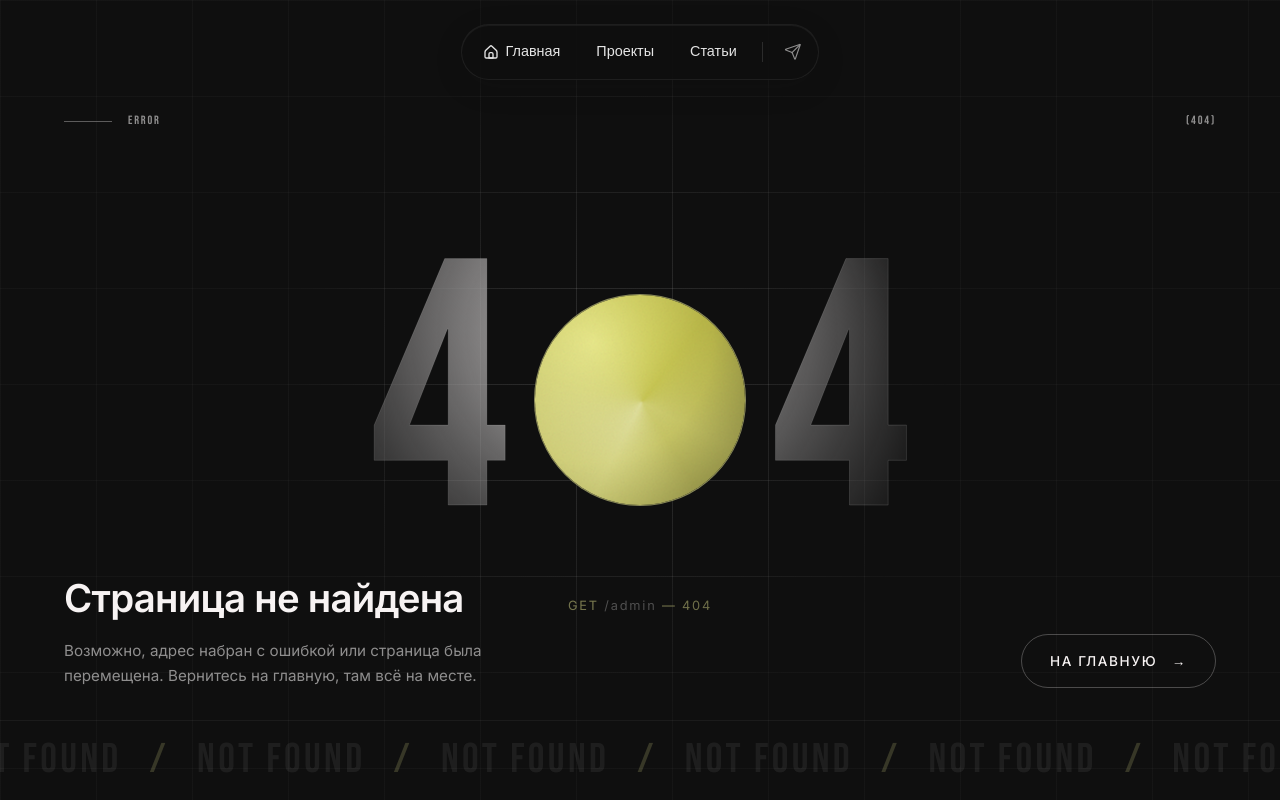
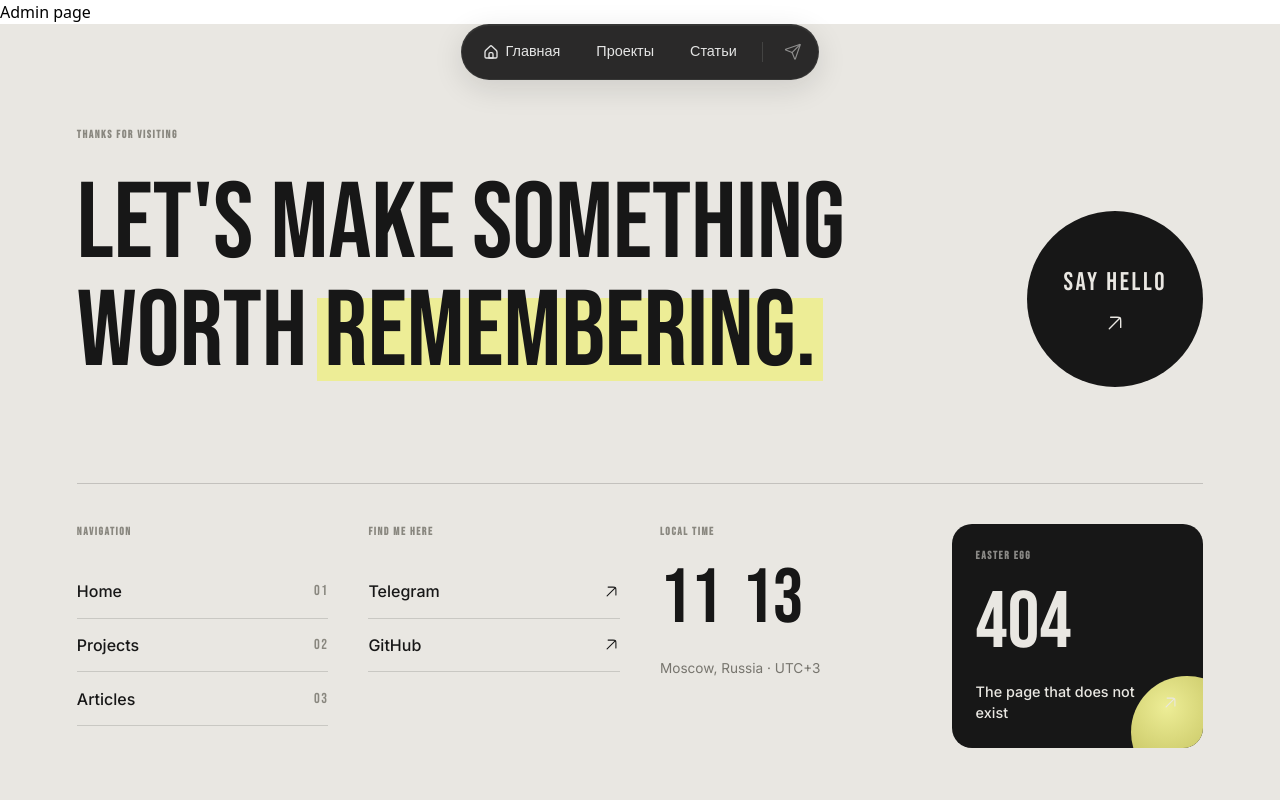
Before and after one commit to Maxim-Coder-arch/personal-website, a Next.js app in the folder frontend/: page /admin in a window 1280 px wide. Before the commit this address had no page. Shown: the top 800 px of the page. Built offline with nearby package versions, Linux system fonts and the light colour scheme; a web font is replaced by a local one.

Commit message:
feat: add admin page base layout

```diff
--- /dev/null
+++ b/frontend/src/(views)/admin-page/index.ts
@@ -0,0 +1 @@
+export { AdminPage } from "./ui/layer/admin-page";
--- /dev/null
+++ b/frontend/src/(views)/admin-page/ui/layer/admin-page.tsx
@@ -0,0 +1,5 @@
+export const AdminPage = () => {
+    return (
+        <h1>Admin page</h1>
+    )
+}
--- /dev/null
+++ b/frontend/src/app/(routes)/admin/page.tsx
@@ -0,0 +1,13 @@
+import type { Metadata } from "next";
+
+import { AdminPage } from "@/src/(views)/admin-page";
+
+export const metadata: Metadata = {
+    title: "Admin",
+    description: "Admin page",
+    robots: { index: false, follow: true },
+};
+
+const AdminRoute = () => <AdminPage />;
+
+export default AdminRoute;
```
